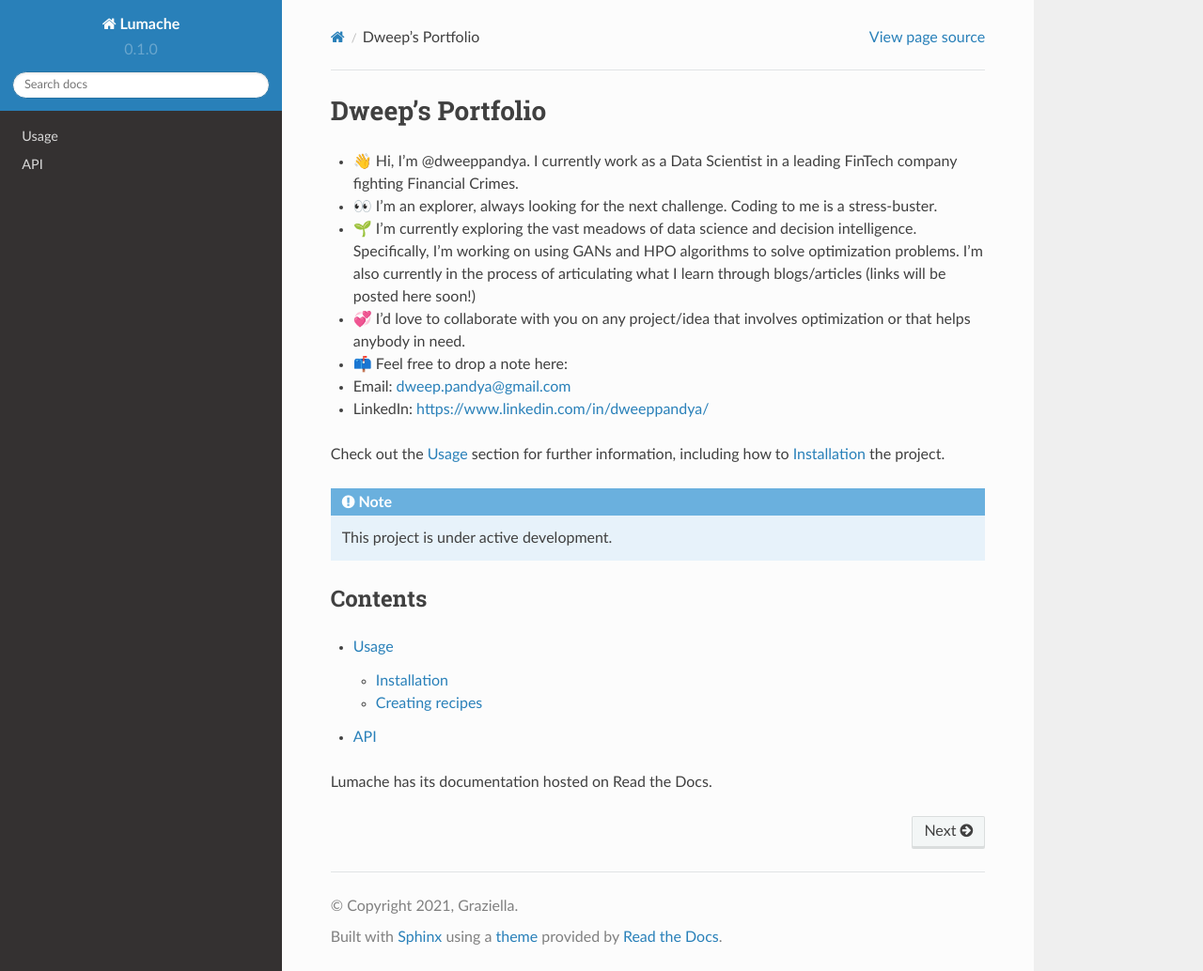
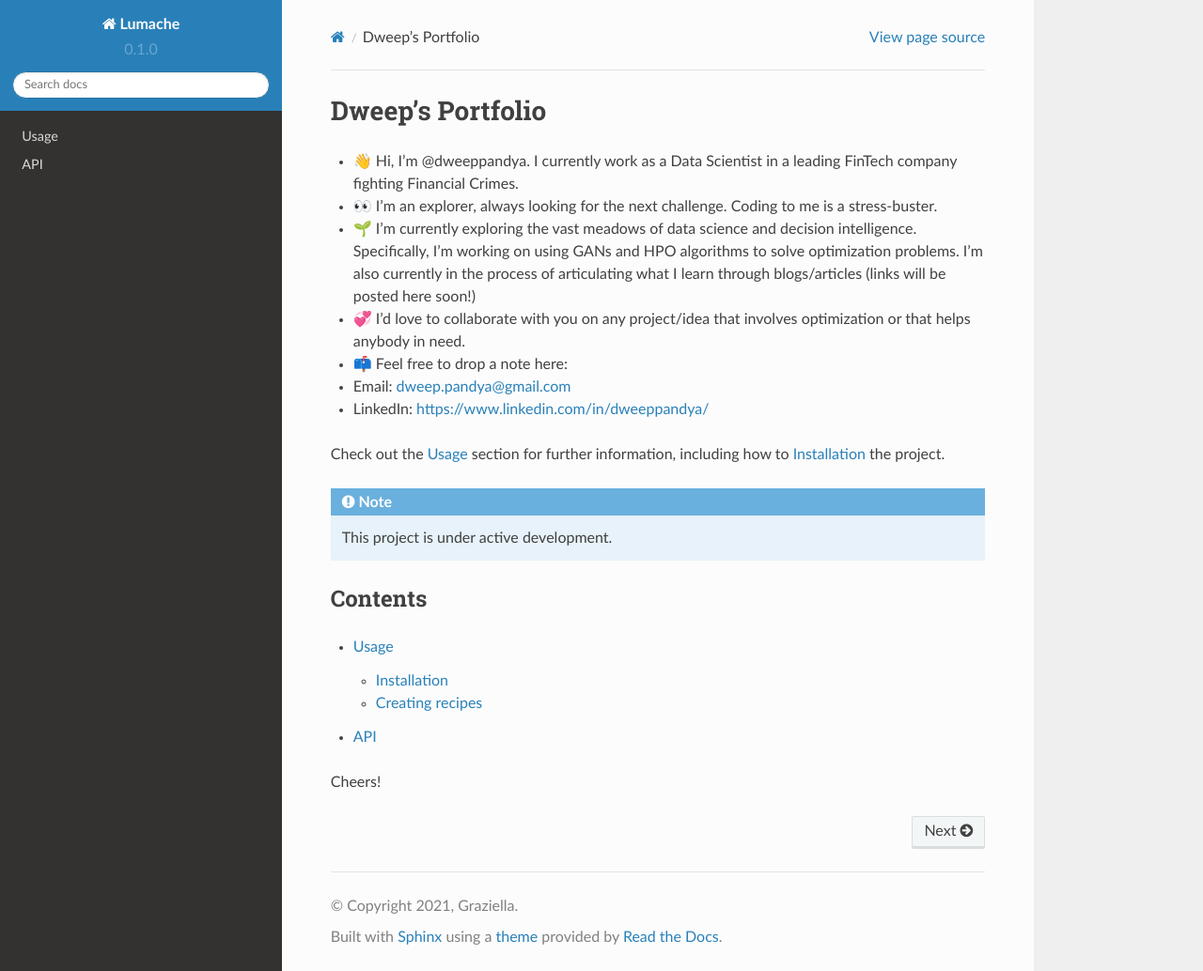
Before and after one commit to dweeppandya/dweep-portfolio, a Sphinx documentation site: the page built from docs/source/index.rst, in a window 1280 px wide and 1034 px high. Shown: the whole window at 94% size. Built offline with Sphinx 7.4.7 and the Read the Docs theme 2.0.0, drawn with Linux system fonts in a browser that asks for light colours.

```diff
--- a/docs/source/index.rst
+++ b/docs/source/index.rst
@@ -22,7 +22,8 @@ Contents
 
 .. toctree::
 
+   data_science
    usage
    api
 
-Lumache has its documentation hosted on Read the Docs.
+Cheers!
```
